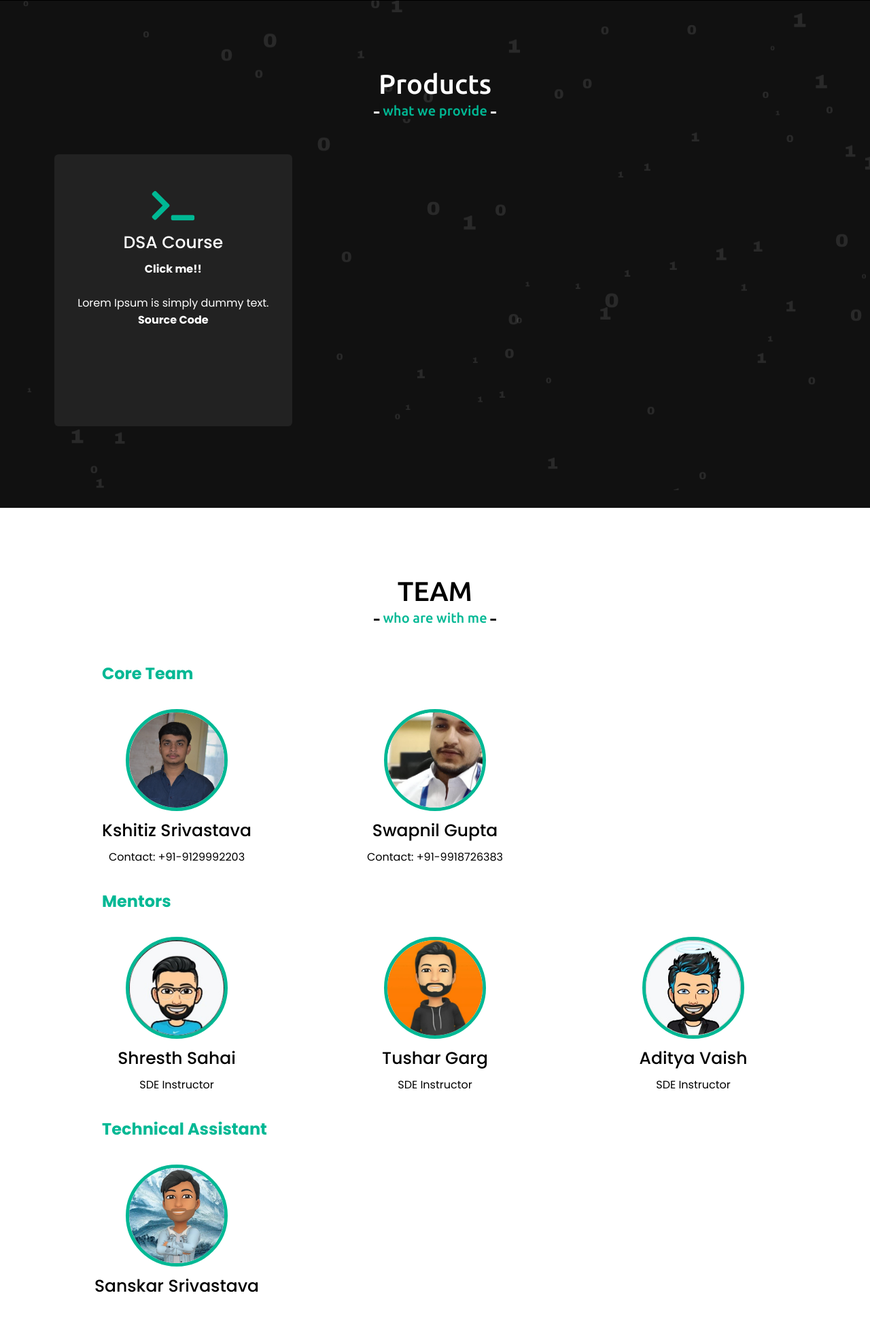
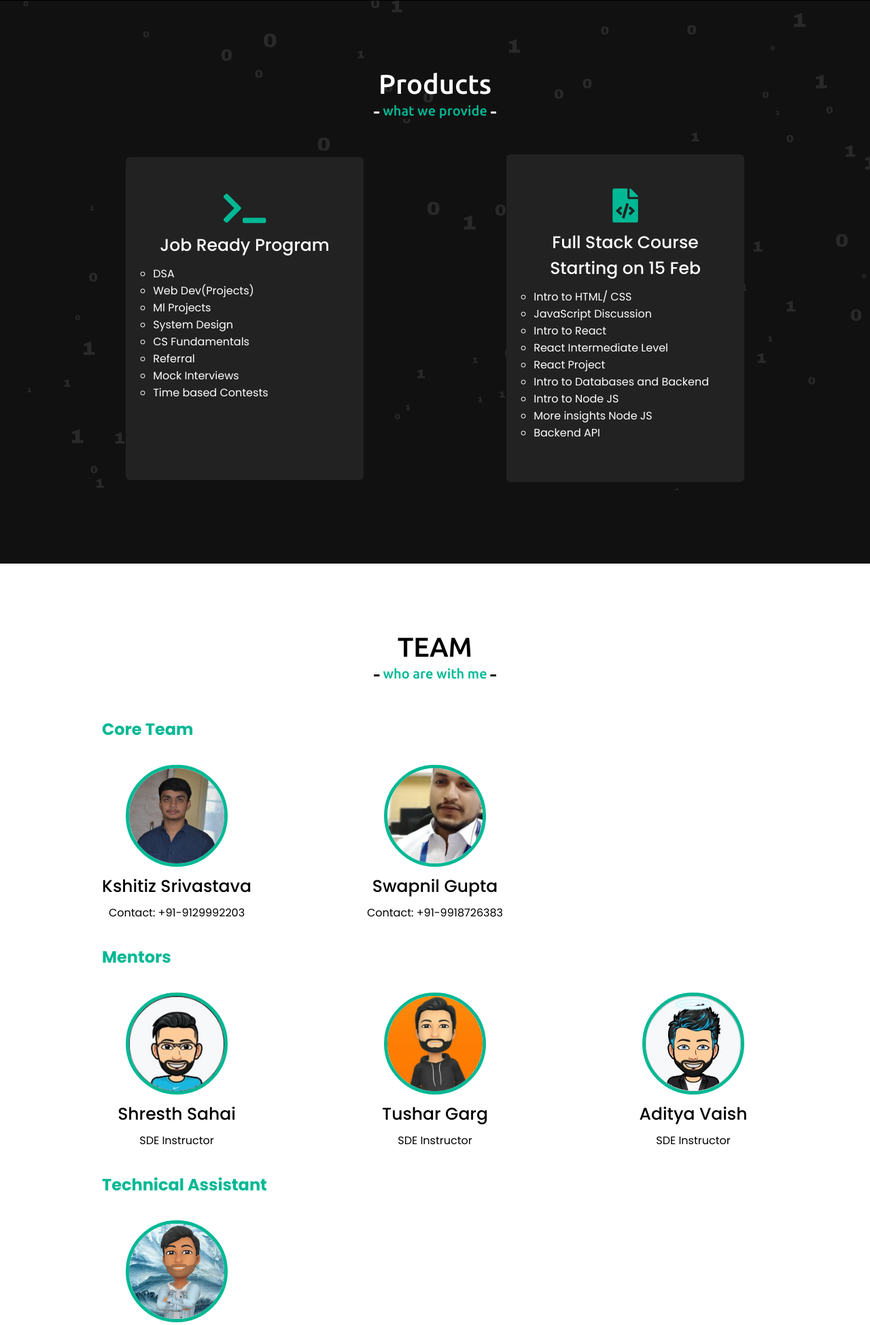
Before and after one commit to shresth-sahai/coaching_naam, a PHP site: page / in a window 1280 px wide. Shown: the part 799-2748 px from the top of the page at 68% size. Run offline with PHP 8.4, Linux system fonts and the light colour scheme.

Commit message:
coderoider

```diff
--- a/home.html
+++ b/home.html
@@ -62,14 +62,49 @@
                 <div class="card">
                     <div class="box">
                         <i class="fa fa-terminal"></i>
-                        <div class="text">DSA Course</div>
-                        <p>
+                        <div class="text">Job Ready Program</div>
+                        <!-- <p>
                             <a href="#" target="_blank"></a><b>Click me!!</b> <br> <br>
-                        </p>
-                        <p>Lorem Ipsum is simply dummy text.</p>
+                        </p> -->
+                        <ul>
+                            <li>DSA</li>
+                            <li>Web Dev(Projects)</li>
+                            <li>Ml Projects</li>
+                            <li>System Design</li>
+                            <li>CS Fundamentals</li>
+                            <li>Referral</li>
+                            <li>Mock Interviews</li>
+                            <li>Time based Contests</li>
+
+                        </ul>
+                        <!-- <p>Lorem Ipsum is simply dummy text.</p>
                         <p>
                             <a href="#" target="_blank"></a><b>Source Code</b>
-                        </p>
+                        </p> -->
+                    </div>
+                </div>
+                <div class="card">
+                    <div class="box">
+                        <i class="fa fa-file-code"></i>
+                        <div class="text">Full Stack Course Starting on 15 Feb</div>
+                        <!-- <p>
+                            <a href="#" target="_blank"></a><b>Click me!!</b> <br> <br>
+                        </p> -->
+                        <ul>
+                            <li>Intro to HTML/ CSS</li>
+                            <li>JavaScript Discussion</li>
+                            <li>Intro to React</li>
+                            <li>React Intermediate Level</li>
+                            <li>React Project</li>
+                            <li>Intro to Databases and Backend</li>
+                            <li>Intro to Node JS</li>
+                            <li>More insights Node JS </li>
+                            <li>Backend API</li>
+                        </ul>
+                        <!-- <p>Lorem Ipsum is simply dummy text.</p>
+                        <p>
+                            <a href="#" target="_blank"></a><b>Source Code</b>
+                        </p> -->
                     </div>
                 </div>
             </div>
--- a/style.css
+++ b/style.css
@@ -63,6 +63,10 @@ canvas {
     flex-wrap: wrap;
     align-items: center;
     justify-content: space-between;
+}
+.projects .serv-content
+{
+    justify-content: space-around
 }
 .contact .contact-content{
     align-items: flex-start;
@@ -306,7 +310,7 @@ section .title::after{
 }
 .projects .serv-content .card{
     width: calc(33% - 20px);
-    min-height: 400px;
+    min-height: 475px;
     background: #222;
     text-align: center;
     border-radius: 6px;
@@ -314,6 +318,9 @@ section .title::after{
     margin-bottom: 20px;
     cursor: pointer;
     transition: all 0.3s ease;
+}
+#features .card{
+    min-height: 360px;
 }
 .projects .serv-content .card:hover{
     background: #00b894;
@@ -336,6 +343,16 @@ section .title::after{
     font-size: 25px;
     font-weight: 500;
     margin: 10px 0 7px 0;
+}
+.projects .serv-content .card ul{
+    list-style: circle;
+    display: flex;
+    flex-direction: column;
+    align-content: flex-start;
+    margin: 10px 15px;
+}
+.projects .serv-content .card ul li{
+    width: fit-content;
 }
 .sourceCode{
     text-decoration: none;
```
